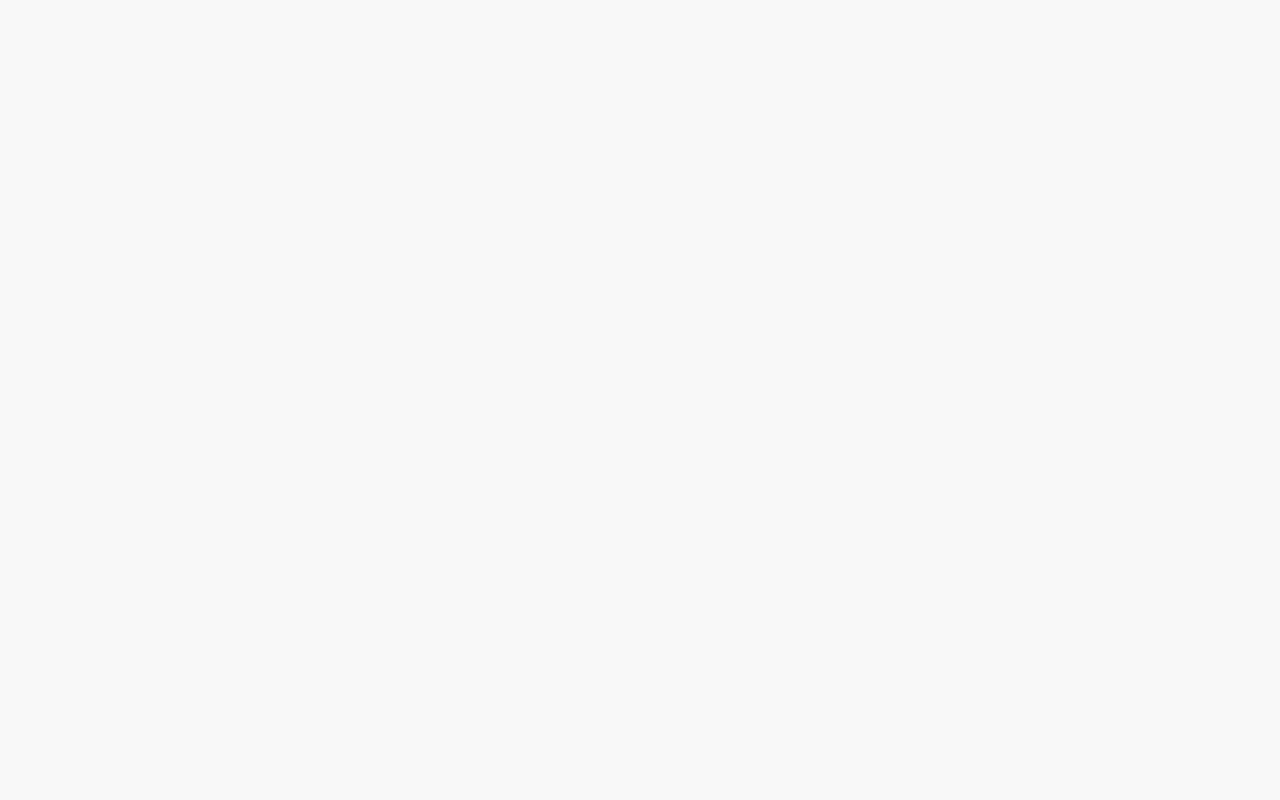
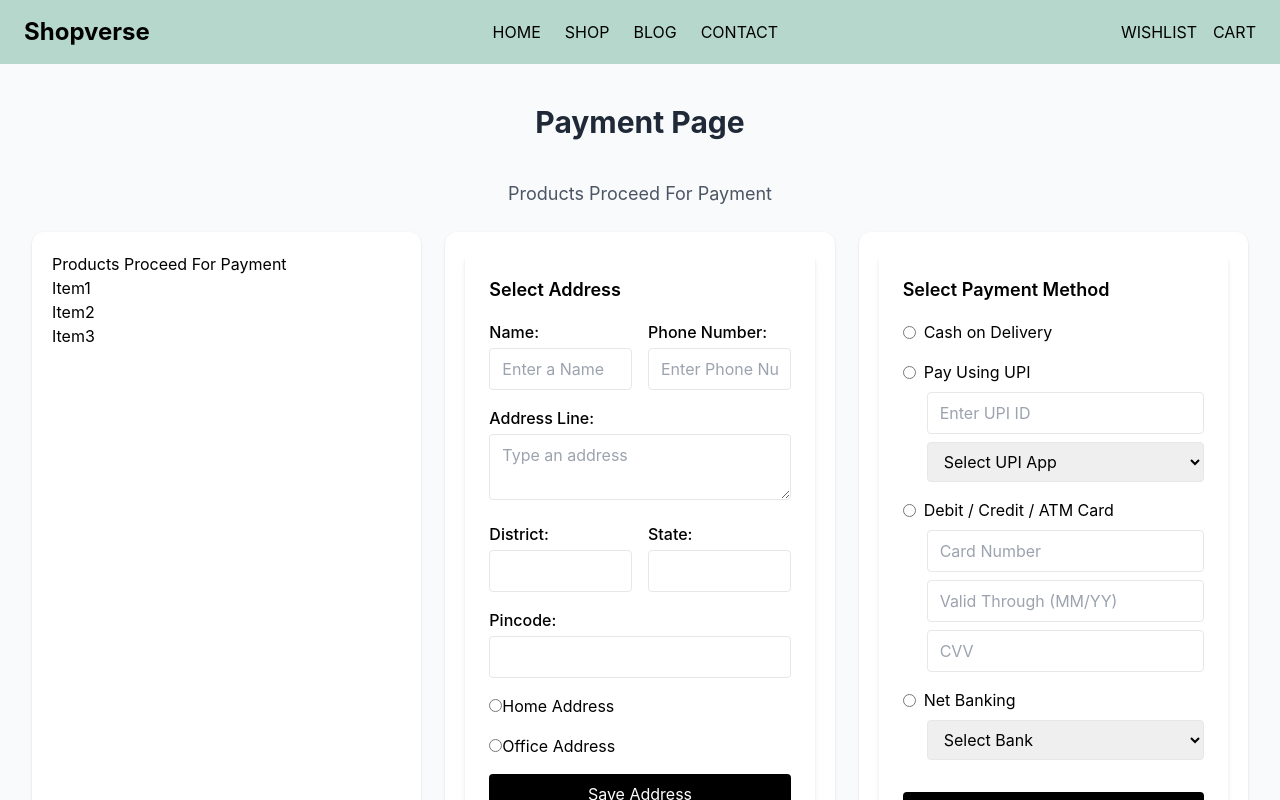
Before and after one commit to FSJ-DEVOPS/shopping-cart-checkout, a React (Create React App) app: page /payment in a window 1280 px wide. Before the commit this address had no page. Shown: the top 800 px of the page. Built offline with nearby package versions, Linux system fonts and the light colour scheme.

Commit message:
Merged_1

```diff
--- a/src/App.js
+++ b/src/App.js
@@ -7,6 +7,7 @@ import Blog from './pages/Blog';
 import BlogPost from './pages/BlogPost';
 import Contact from './pages/Contact';
 import Cart from './pages/Cart';
+import PaymentPage from './pages/PaymentPage';
 import Wishlist from './pages/Wishlist';
 
 function App() {
@@ -20,6 +21,8 @@ function App() {
         <Route path="/blog/:id" element={<BlogPost />} />
         <Route path="/contact" element={<Contact />} />
         <Route path="/cart" element={<Cart />} />
+        <Route path="/payment" element={<PaymentPage />} />
+        <Route path="/cart" element={<Cart />} />
         <Route path="/wishlist" element={<Wishlist />} />
       </Routes>
     </Router>
--- a/src/components/Cart/CartBody.jsx
+++ b/src/components/Cart/CartBody.jsx
@@ -1,6 +1,11 @@
 import React from 'react'
+import { useNavigate } from 'react-router-dom'
+const CartBody = () => {
+  const nav = useNavigate();
+  function handleNav() {
 
-const CartBody = () => {
+    nav("/payment");
+  }
   return (
     <div className='container mx-auto max-w-md max-h-max m-4 shadow-black shadow-2xl rounded-lg flex flex-col gap-10 justify-around p-10' style={{ backgroundColor: 'rgb(182,215,204)' }}>
       <div className='max-w-md max-h-max shadow-gray-800 shadow-md p-1 rounded-md bg-white'>
@@ -32,7 +37,7 @@ const CartBody = () => {
       </div>
       <div className='flex justify-around'>
         <button className='bg-gray-600 hover:bg-gray-500 px-9 rounded-md'>Add items</button>
-        <button className='bg-gray-600 hover:bg-gray-500 px-9 py-2 rounded-md'>Checkout</button>
+        <button className='bg-gray-600 hover:bg-gray-500 px-9 py-2 rounded-md' onClick={handleNav}>Checkout</button>
       </div>
     </div>
   )
```
Also changed, not shown: src/components/payment/Address.jsx (renamed from Address.jsx), src/components/payment/PaymentOptions.jsx (renamed from PaymentOptions.jsx), src/components/payment/ProductList.jsx (renamed from ProductList.jsx), src/pages/PaymentPage.jsx (renamed from PaymentPage.jsx), 1 other file (tests, documents, lock files or other folders).
